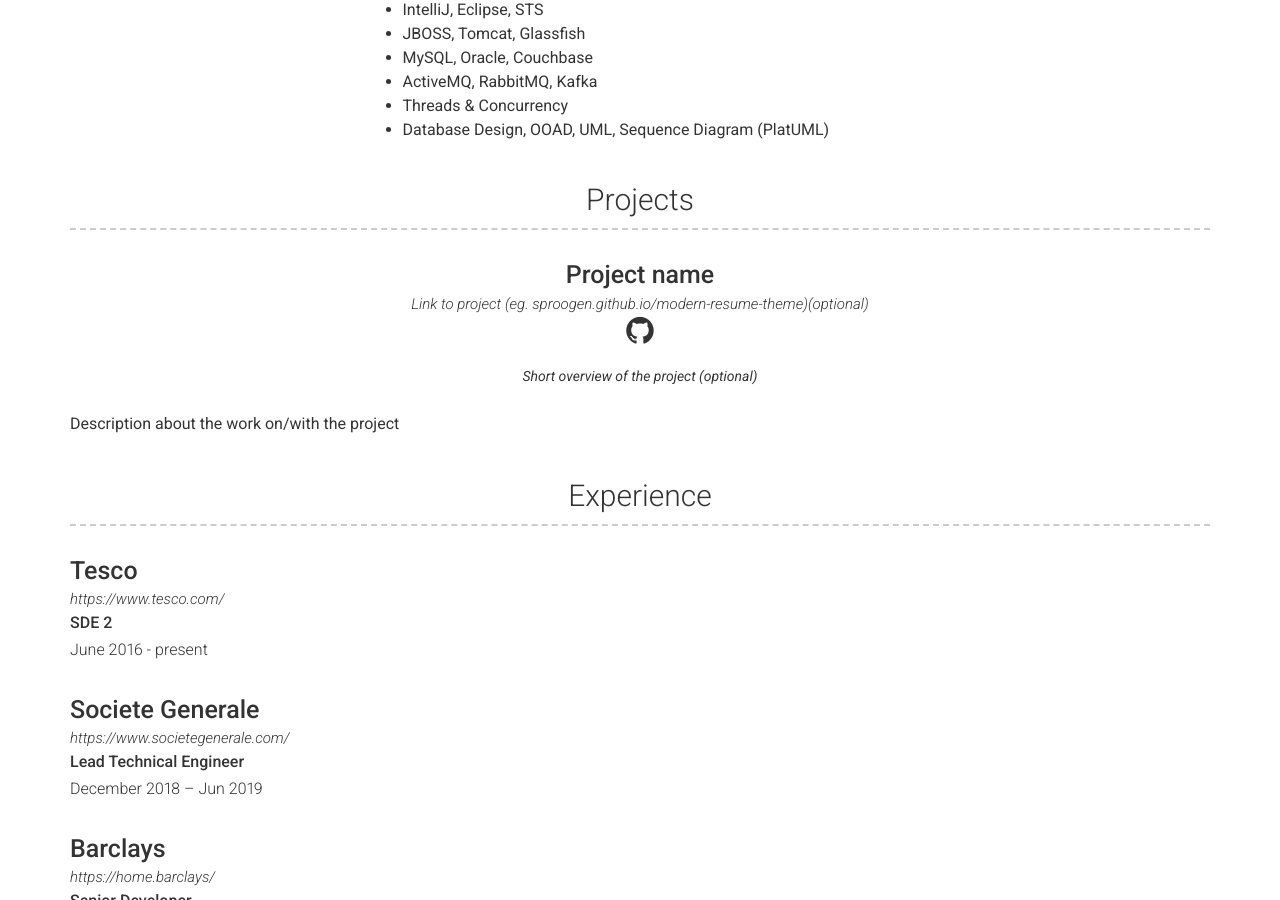
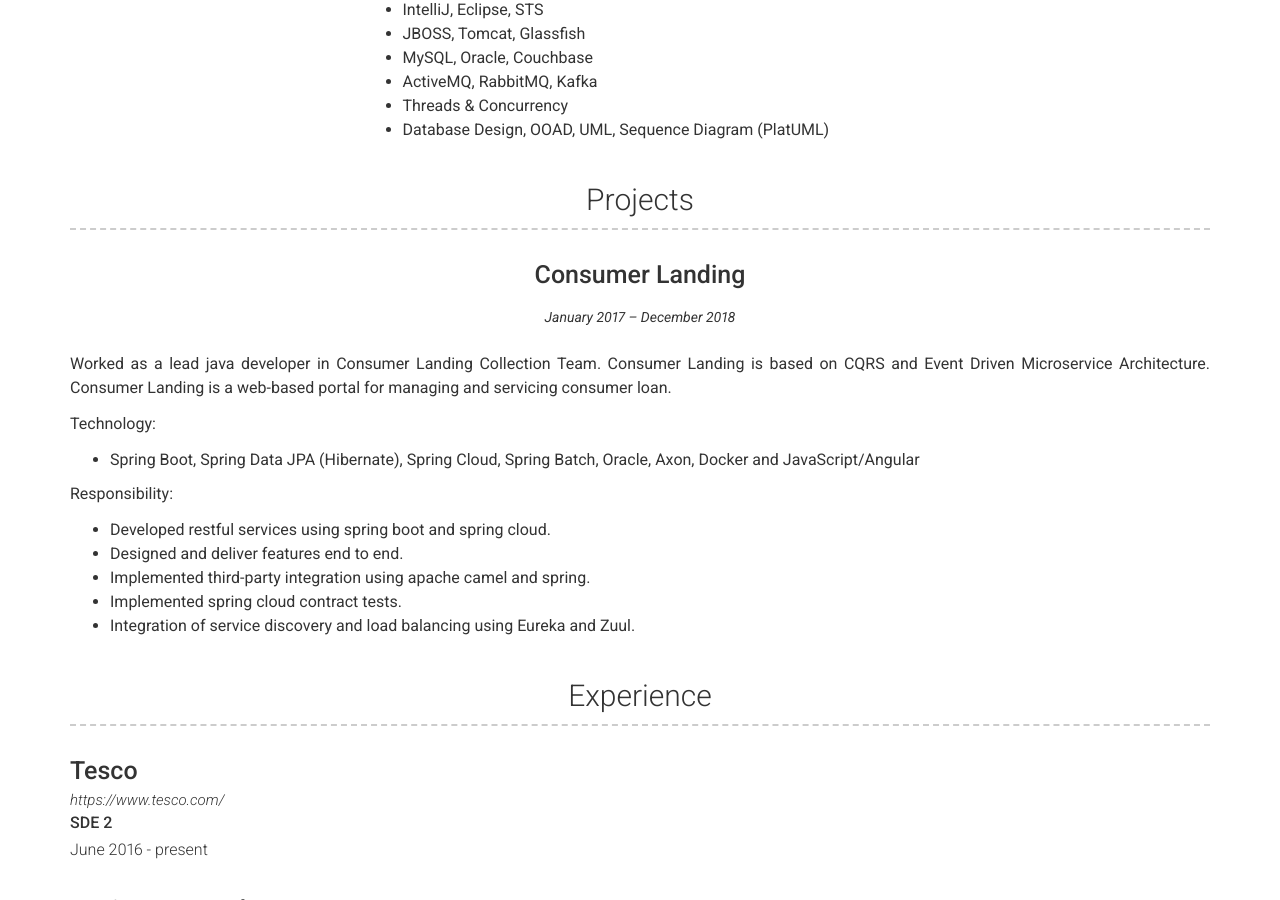
Before and after one commit to mradulpandey/mradulpandey.github.io, a Jekyll site: the page built from index.md, in a window 1280 px wide and 900 px high, scrolled down 713 px. Built offline with Jekyll 4.4.1, drawn with Linux system fonts in a browser that asks for light colours.

Commit message:
Added project

```diff
--- a/_data/projects.yml
+++ b/_data/projects.yml
@@ -1,9 +1,29 @@
-# Project template
+## Project template
+#- layout: top-middle
+#  name: Project name
+#  link: Link to project (eg. sproogen.github.io/modern-resume-theme)(optional)
+#  github: Github page for project (eg. sproogen/modern-resume-theme)(optional)
+#  quote: >
+#    Short overview of the project (optional)
+#  description: | # this will include new lines to allow paragraphs
+#    Description about the work on/with the project
+
 - layout: top-middle
-  name: Project name
-  link: Link to project (eg. sproogen.github.io/modern-resume-theme)(optional)
-  github: Github page for project (eg. sproogen/modern-resume-theme)(optional)
+  name: Consumer Landing
   quote: >
-    Short overview of the project (optional)
+    January 2017 – December 2018
   description: | # this will include new lines to allow paragraphs
-    Description about the work on/with the project
+    Worked as a lead java developer in Consumer Landing Collection Team. Consumer Landing is based on CQRS and Event Driven Microservice Architecture. Consumer Landing is a web-based portal for managing and servicing consumer loan.
+
+      Technology:
+
+      - Spring Boot, Spring Data JPA (Hibernate), Spring Cloud, Spring Batch, Oracle, Axon, Docker and
+        JavaScript/Angular
+
+      Responsibility:
+
+      - Developed restful services using spring boot and spring cloud.
+      - Designed and deliver features end to end.
+      - Implemented third-party integration using apache camel and spring.
+      - Implemented spring cloud contract tests.
+      - Integration of service discovery and load balancing using Eureka and Zuul.
```
Also changed, not shown: 1 other file.
